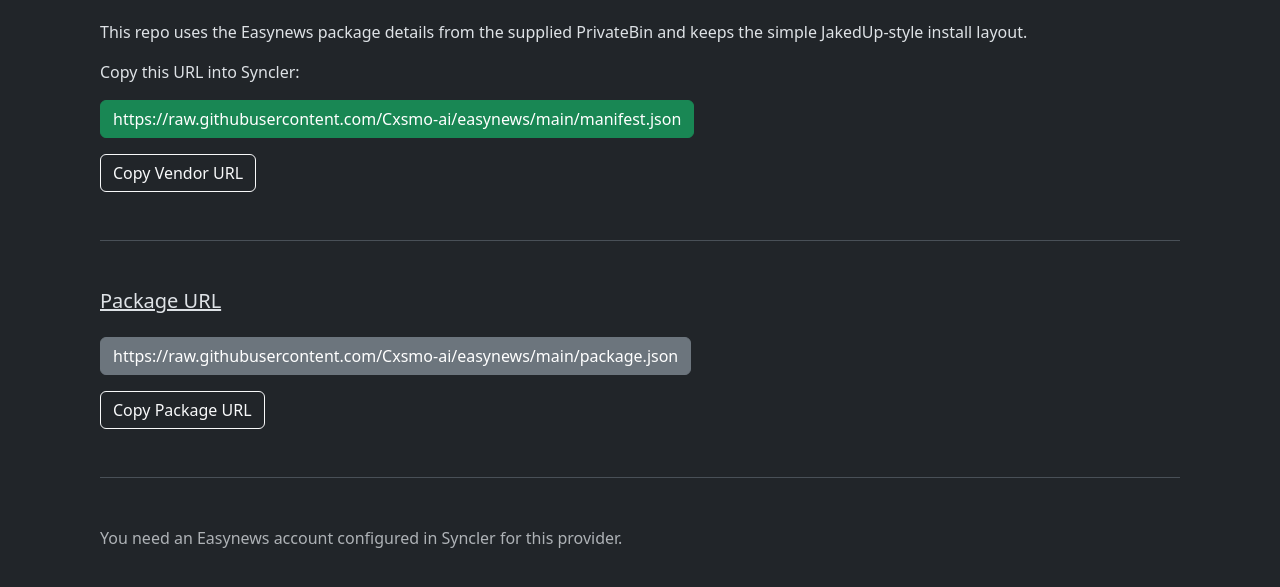
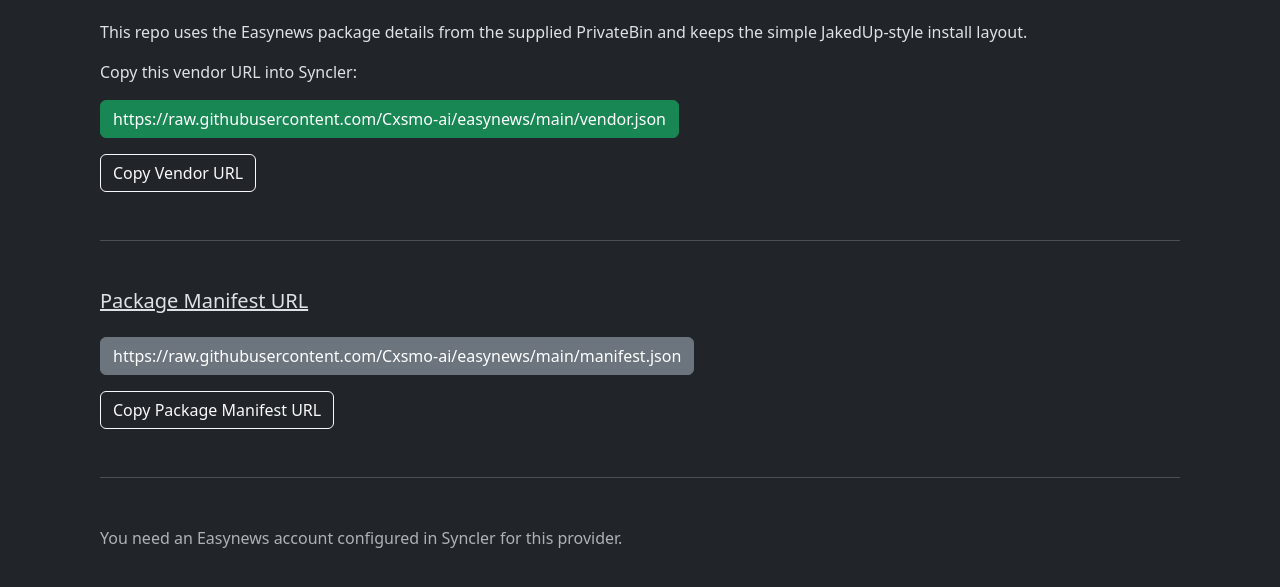
Before and after one commit to Cxsmo-ai/easynews, a website: page @config/index.htm in a window 1280 px wide. Shown: the part 207-794 px from the top of the page. Drawn offline with nearby package versions, Linux system fonts and the light colour scheme.

Commit message:
Add proper Syncler vendor manifest

```diff
--- a/@config/app.js
+++ b/@config/app.js
@@ -8,7 +8,8 @@ const App = Vue.createApp({
     const baseUrl = `https://raw.githubusercontent.com/${owner}/${repo}/${branch}`;
     return {
       packageName: 'Easynews',
-      vendorUrl: `${baseUrl}/manifest.json`,
+      vendorUrl: `${baseUrl}/vendor.json`,
+      manifestUrl: `${baseUrl}/manifest.json`,
       packageUrl: `${baseUrl}/package.json`
     };
   },
--- a/@config/index.htm
+++ b/@config/index.htm
@@ -16,14 +16,14 @@
     <div class="mb-5 border-bottom pb-5">
       <h2 class="mb-4">Syncler v2 Vendor Manifest</h2>
       <p>This repo uses the Easynews package details from the supplied PrivateBin and keeps the simple JakedUp-style install layout.</p>
-      <p>Copy this URL into Syncler:</p>
+      <p>Copy this vendor URL into Syncler:</p>
       <p><a class="c-package-link btn btn-success" :href="vendorUrl">{{ vendorUrl }}</a></p>
       <button class="btn btn-outline-light" type="button" @click="copy(vendorUrl)">Copy Vendor URL</button>
     </div>
     <div class="mb-5 border-bottom pb-5">
-      <h3 class="h5 mb-4 text-decoration-underline">Package URL</h3>
-      <p><a class="c-package-link btn btn-secondary" :href="packageUrl">{{ packageUrl }}</a></p>
-      <button class="btn btn-outline-light" type="button" @click="copy(packageUrl)">Copy Package URL</button>
+      <h3 class="h5 mb-4 text-decoration-underline">Package Manifest URL</h3>
+      <p><a class="c-package-link btn btn-secondary" :href="manifestUrl">{{ manifestUrl }}</a></p>
+      <button class="btn btn-outline-light" type="button" @click="copy(manifestUrl)">Copy Package Manifest URL</button>
     </div>
     <p class="text-muted">You need an Easynews account configured in Syncler for this provider.</p>
   </div>
```
Also changed, not shown: package.json (+40 -0 lines), vendor.json (added, +18 -0 lines), manifest.json, readme.md.
